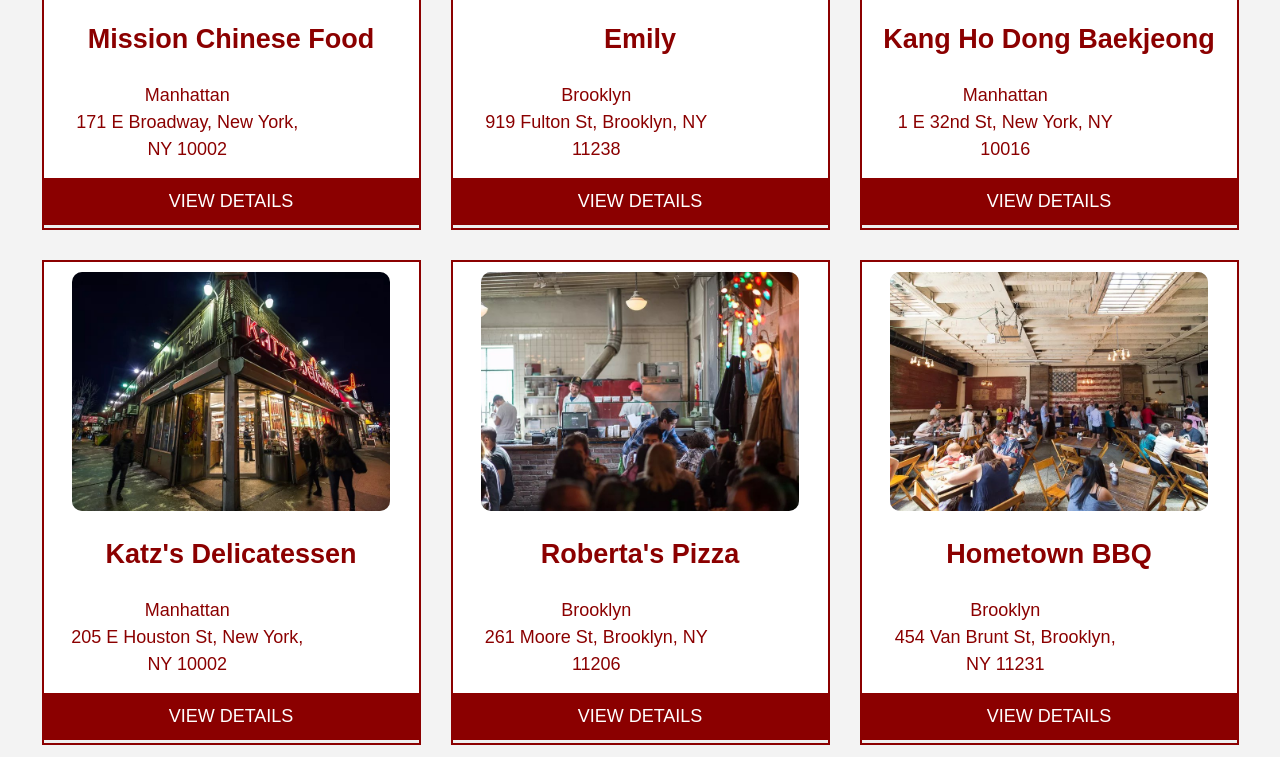
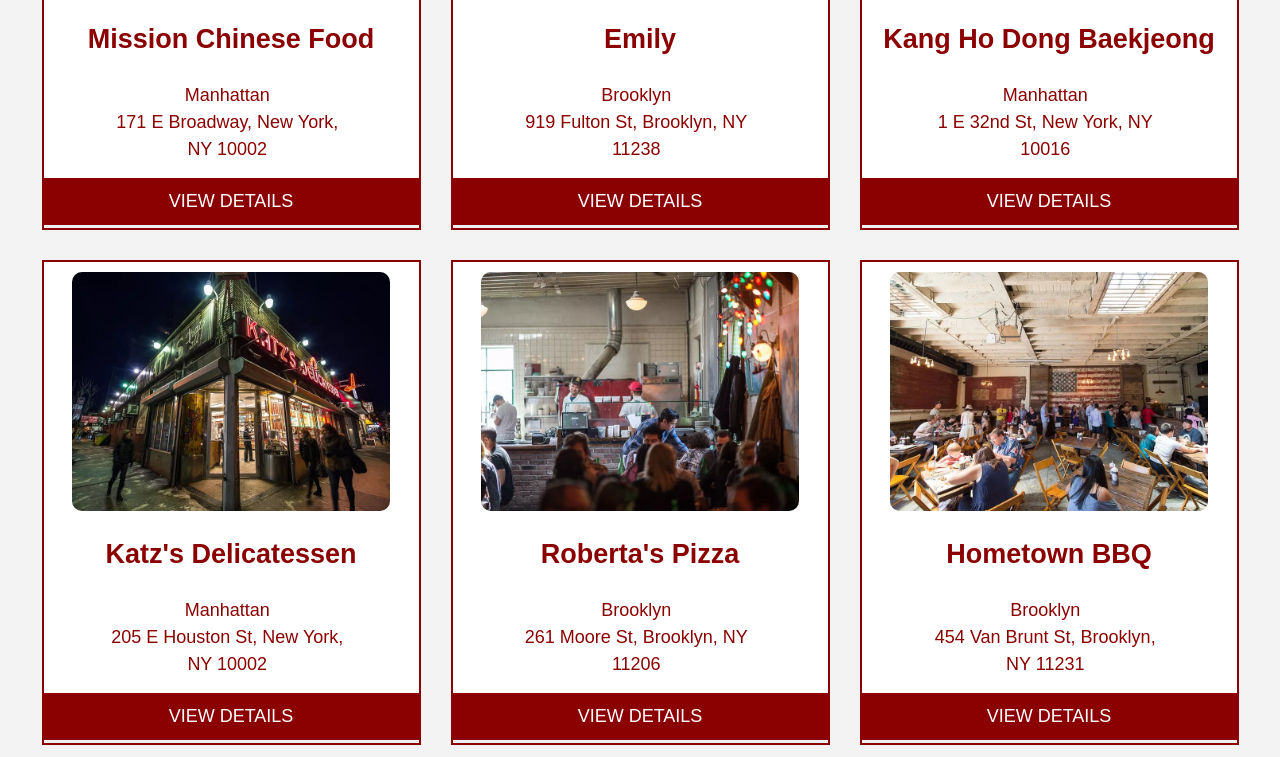
Before and after one commit to gerkill/gwg-fend-restaurant_reviews, a plain HTML site: page index.html in a window 1280 px wide. Shown: the part 863-1620 px from the top of the page. Drawn offline with Linux system fonts and the light colour scheme; some packages are replaced by stand-ins of ours.

Commit message:
Update styles.css

```diff
--- a/css/styles.css
+++ b/css/styles.css
@@ -192,7 +192,7 @@ nav h1 a {
 #restaurants-list p {
   font-size: 1.0em;
   margin: 0;
-  padding: 0 20px;
+  padding: 0px 20px 0px 60px;
   width: 55%;
 }
 #restaurants-list li a {
```
